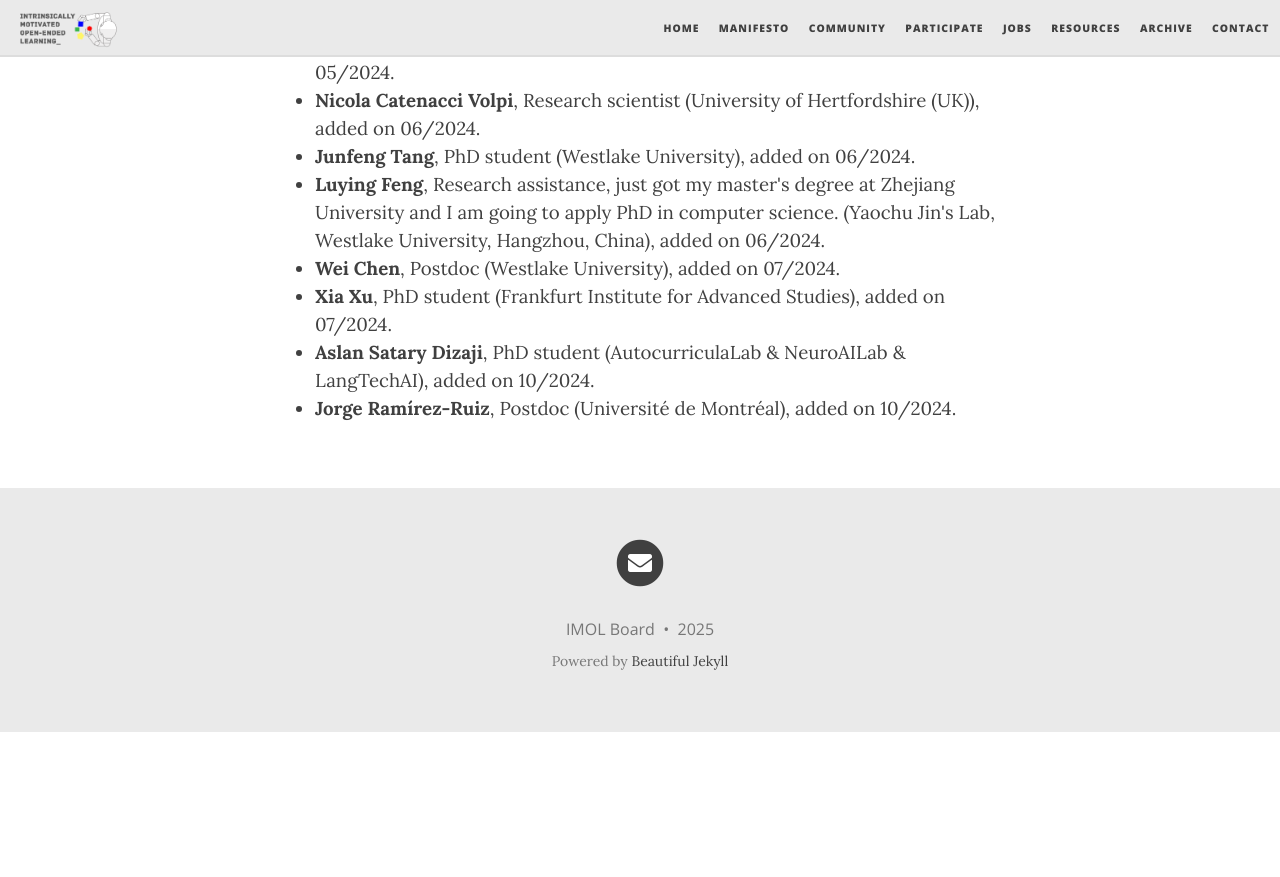
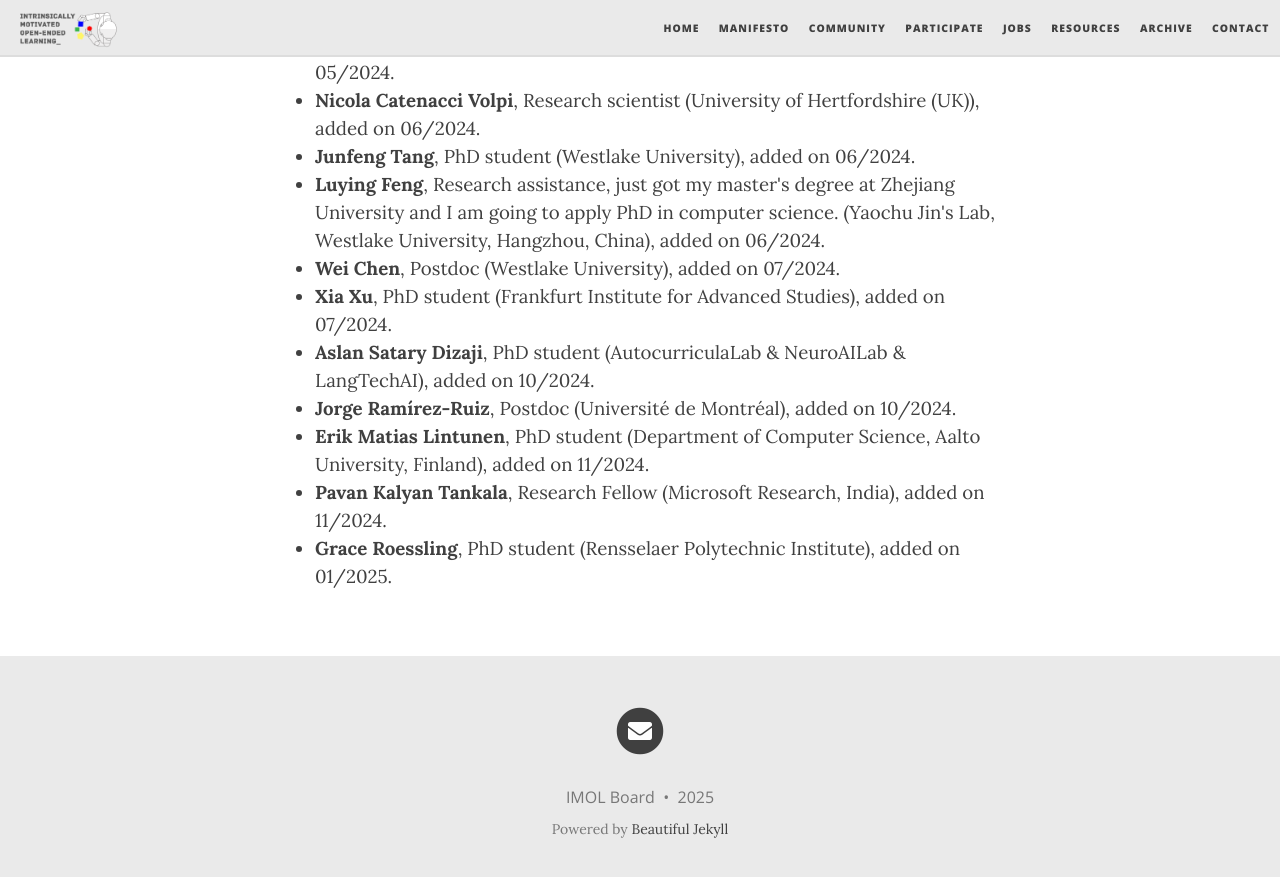
Before and after one commit to imol-community/imol-community.github.io, a Jekyll site: the page built from community.md, in a window 1280 px wide and 900 px high, scrolled down 5107 px. Shown: the top 877 px of the window. Built offline with Jekyll 4.4.1, drawn with Linux system fonts in a browser that asks for light colours; nearby versions of some CDN libraries; before the commit the page ends 5839 px from its top, so only the background shows below that.

Commit message:
update community list

```diff
--- a/community.md
+++ b/community.md
@@ -349,5 +349,8 @@ Here is the list of IMOL members:
 <li> <b>Xia Xu</b>, PhD student (Frankfurt Institute for Advanced Studies), added on 07/2024. </li>
 <li> <b>Aslan Satary Dizaji</b>, PhD student (AutocurriculaLab & NeuroAILab & LangTechAI), added on 10/2024. </li>
 <li> <b>Jorge Ramírez-Ruiz</b>, Postdoc (Université de Montréal), added on 10/2024. </li>
+<li> <b>Erik Matias Lintunen</b>, PhD student (Department of Computer Science, Aalto University, Finland), added on 11/2024. </li>
+<li> <b>Pavan Kalyan Tankala</b>, Research Fellow (Microsoft Research, India), added on 11/2024. </li>
+<li> <b>Grace Roessling</b>, PhD student (Rensselaer Polytechnic Institute), added on 01/2025. </li>
 </ul>
 </div>
--- a/utils/tsv_to_member_list.py
+++ b/utils/tsv_to_member_list.py
@@ -1,8 +1,8 @@
 import pandas as pd
 
 path_to_tsv_file = '~/Downloads/tsv_file.tsv'
-cutoff_date = '27/10/2024'  #day/month/year
-# last update on march 29 2024
+cutoff_date = '30/04/2025'  #day/month/year
+# last update on april 30 2025
 
 def tsv_to_member_list(path_to_tsv_file, cutoff_date):
     """
```
